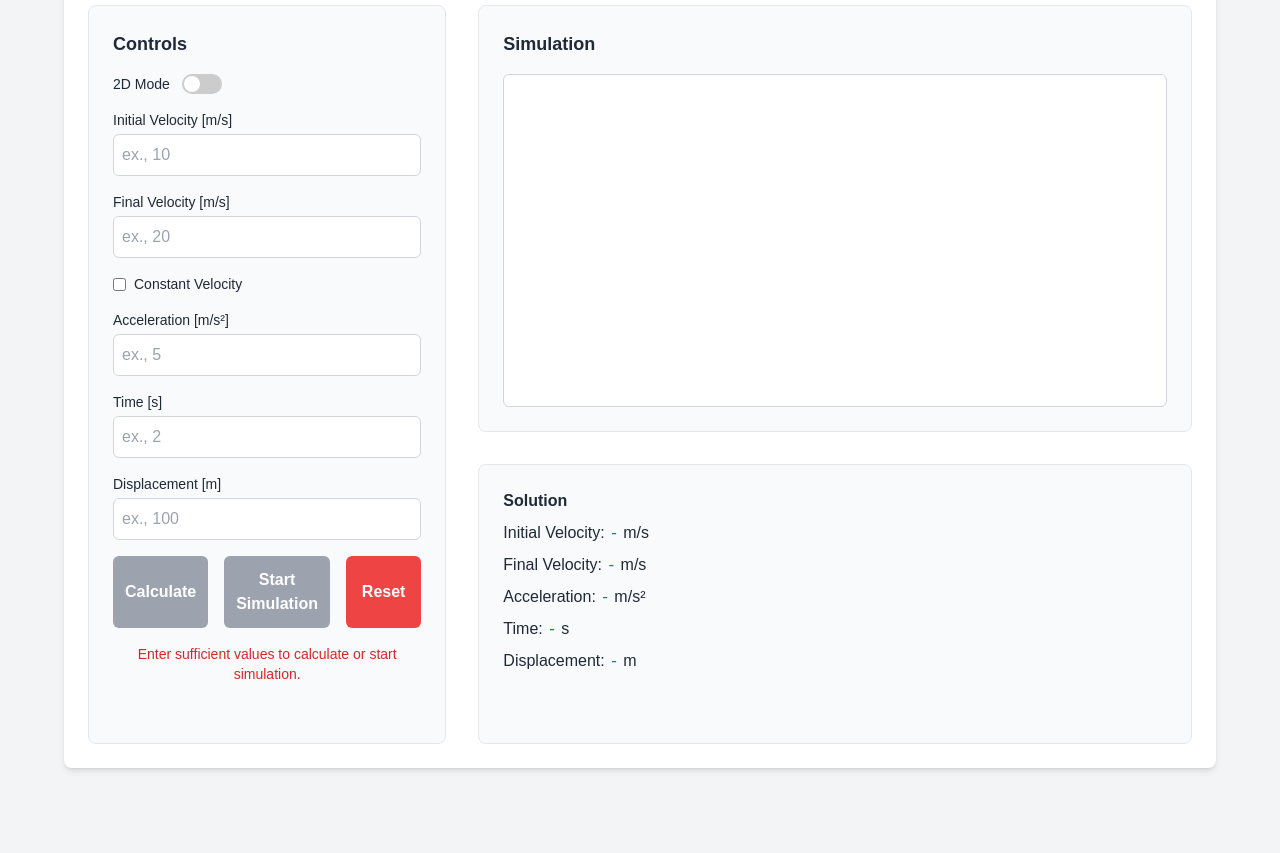
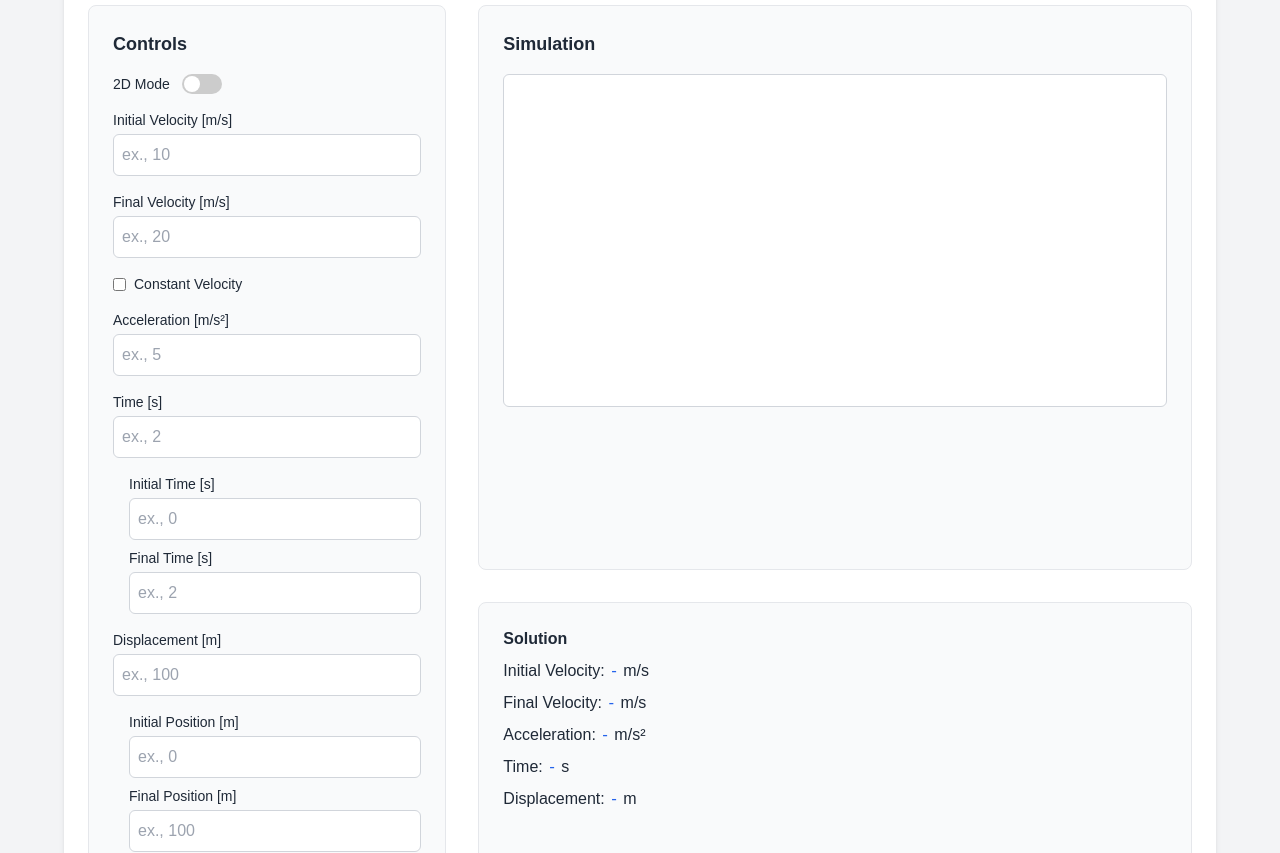
Before and after one commit to klearliu/Physics-Application-Project, a plain HTML site: page index.html in a window 1280 px wide. Shown: the part 99-952 px from the top of the page. Before the commit the page ends 891 px from the top, so only its background shows below. Drawn offline with nearby package versions, Linux system fonts and the light colour scheme.

Commit message:
initial/final position and time

```diff
--- a/index.html
+++ b/index.html
@@ -93,6 +93,36 @@
                   placeholder="ex., 2"
                 />
               </div>
+              <div id="time-range-container" class="ml-4 mt-2 space-y-2">
+                <div>
+                  <label
+                    for="initial-time"
+                    class="block text-sm font-medium mb-1"
+                  >
+                    Initial Time [s]
+                  </label>
+                  <input
+                    type="number"
+                    id="initial-time"
+                    class="w-full p-2 border border-gray-300 rounded-md focus:outline-none focus:ring-2 focus:ring-blue-500"
+                    placeholder="ex., 0"
+                  />
+                </div>
+                <div>
+                  <label
+                    for="final-time"
+                    class="block text-sm font-medium mb-1"
+                  >
+                    Final Time [s]
+                  </label>
+                  <input
+                    type="number"
+                    id="final-time"
+                    class="w-full p-2 border border-gray-300 rounded-md focus:outline-none focus:ring-2 focus:ring-blue-500"
+                    placeholder="ex., 2"
+                  />
+                </div>
+              </div>
 
               <div>
                 <label for="displacement" class="block text-sm font-medium mb-1"
@@ -104,6 +134,36 @@
                   class="w-full p-2 border border-gray-300 rounded-md focus:outline-none focus:ring-2 focus:ring-blue-500"
                   placeholder="ex., 100"
                 />
+              </div>
+              <div id="position-range-container" class="ml-4 mt-2 space-y-2">
+                <div>
+                  <label
+                    for="initial-position"
+                    class="block text-sm font-medium mb-1"
+                  >
+                    Initial Position [m]
+                  </label>
+                  <input
+                    type="number"
+                    id="initial-position"
+                    class="w-full p-2 border border-gray-300 rounded-md focus:outline-none focus:ring-2 focus:ring-blue-500"
+                    placeholder="ex., 0"
+                  />
+                </div>
+                <div>
+                  <label
+                    for="final-position"
+                    class="block text-sm font-medium mb-1"
+                  >
+                    Final Position [m]
+                  </label>
+                  <input
+                    type="number"
+                    id="final-position"
+                    class="w-full p-2 border border-gray-300 rounded-md focus:outline-none focus:ring-2 focus:ring-blue-500"
+                    placeholder="ex., 100"
+                  />
+                </div>
               </div>
 
               <div id="projectile-inputs-container" class="hidden space-y-4">
```
